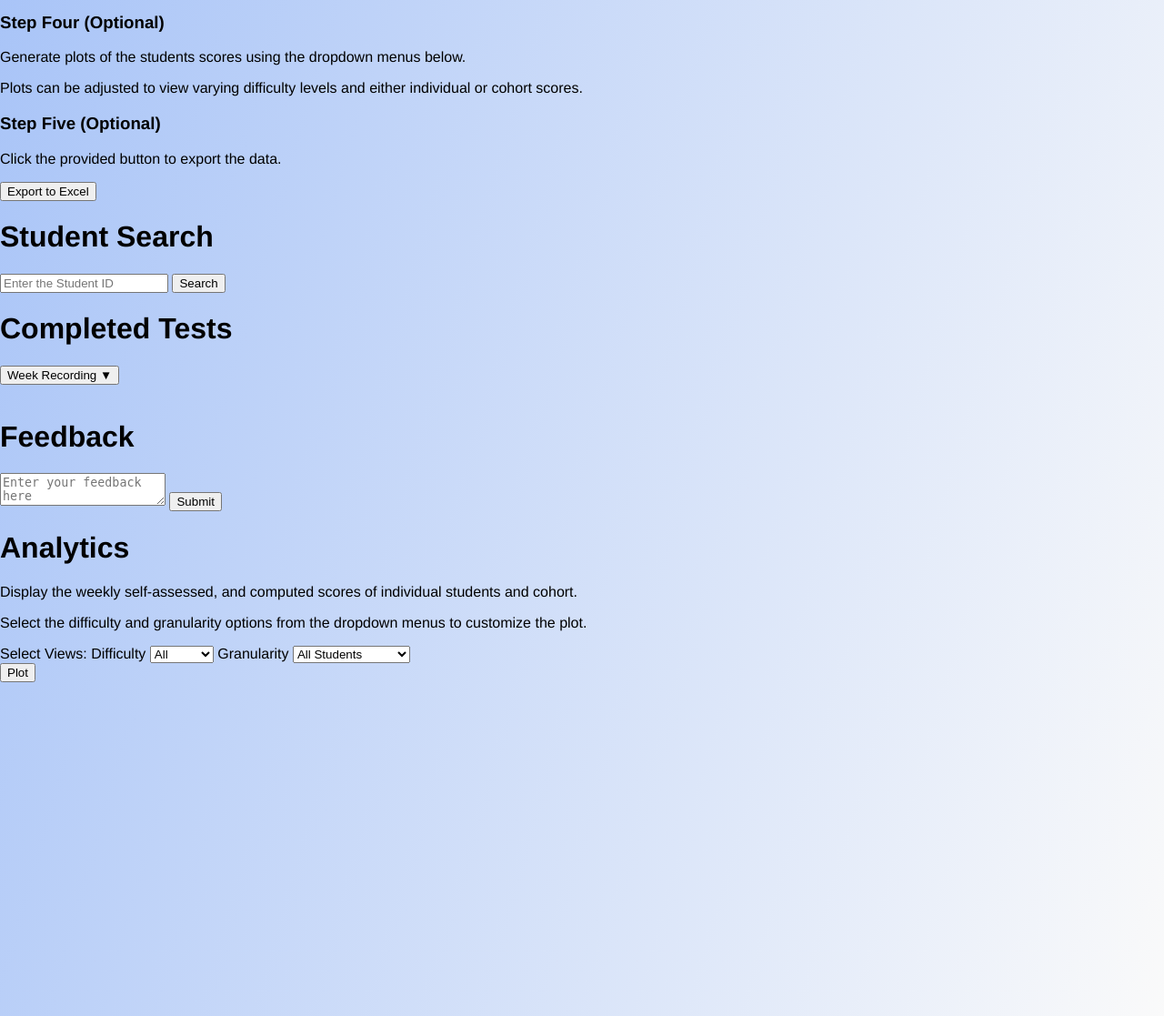
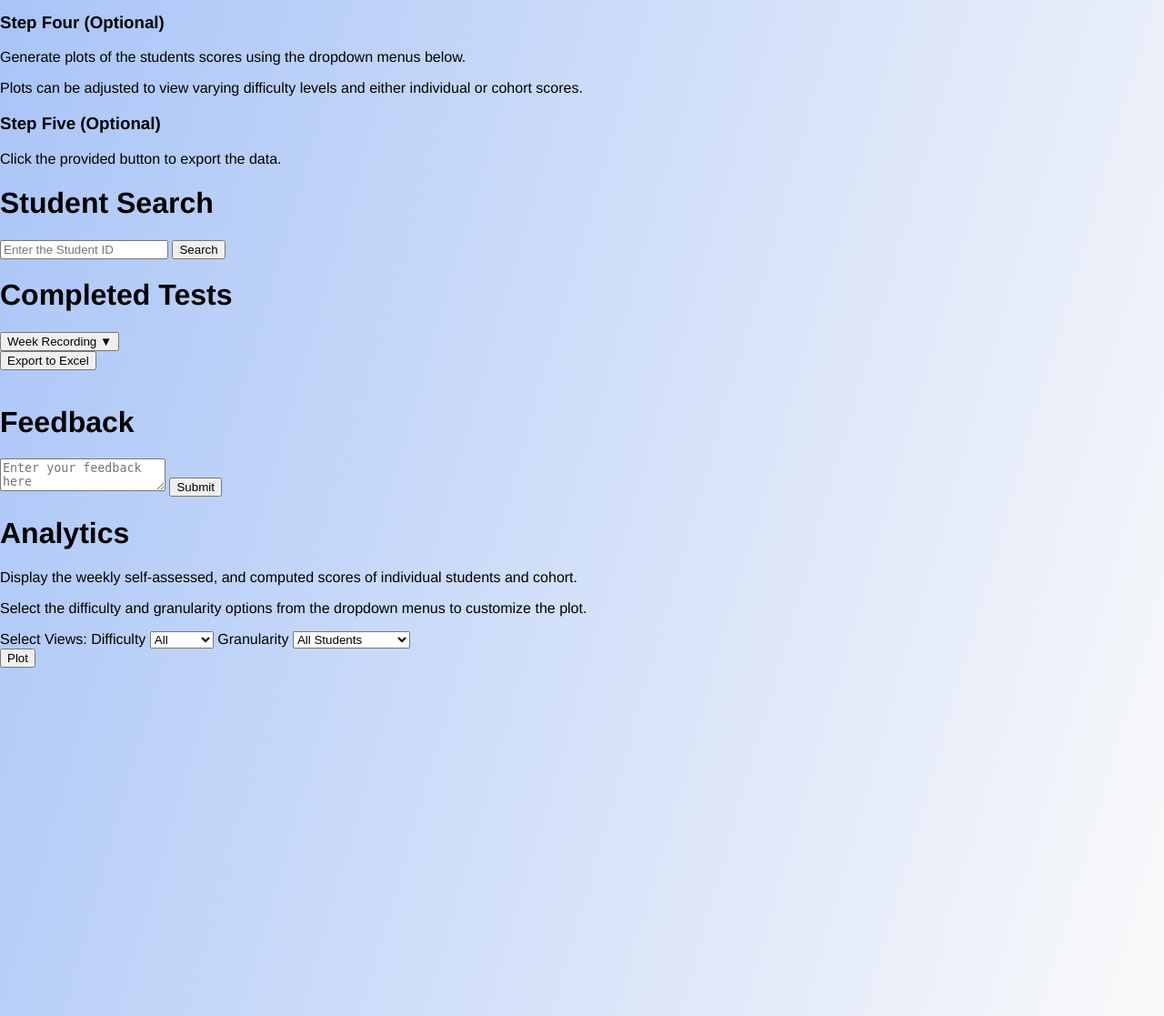
Before and after one commit to shadowblade11/CITS3200-Project, a Flask app: template app/templates/adminHome.html in a window 1280 px wide. Shown: the part 556-1673 px from the top of the page at 91% size. Run offline with Flask 3, Linux system fonts and the light colour scheme; the template is opened without the code that fills it: most values are stand-ins (such as "Sample title", 1, 10 or a date in 2020); some web fonts are replaced.

Commit message:
AdminHome_Merged Xiao's changes updated css

```diff
--- a/app/static/adminHome.css
+++ b/app/static/adminHome.css
@@ -118,7 +118,7 @@
   margin-top: 1.34em;
 }
 
-#submit-feedback, #search-button, #plot-graph, #dropbtn {
+#submit-feedback, #search-button, #plot-graph, #dropbtn, #export {
   background-color: rgb(0, 0, 0);
   color: white;
   border: none;
--- a/app/templates/adminHome.html
+++ b/app/templates/adminHome.html
@@ -26,14 +26,6 @@
   </div>
 </details>
 
-
-
-  <div class="content">
-      <form action="{{ url_for('export') }}"  method="post">
-          <input type="hidden" name="user" id="student-id-input" value="">
-          <input type="hidden" name="test" id="week-input" value="">
-            <button onclick="download()">Export to Excel</button>
-      </form>
     <h1>Student Search</h1>
         <input type="text" id="search-bar" placeholder="Enter the Student ID">
         <button type="submit" id="search-button">Search</button>
@@ -45,6 +37,13 @@
       <div id="WkRecording" class="dropdown-content">
       </div>
     </div>
+
+    <div class="content">
+      <form action="{{ url_for('export') }}"  method="post">
+          <input type="hidden" name="user" id="student-id-input" value="">
+          <input type="hidden" name="test" id="week-input" value="">
+            <button id="export" onclick="download()">Export to Excel</button>
+      </form>
 
     <div id = "res">
 
```
